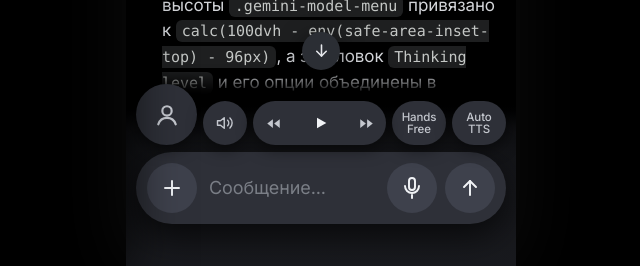
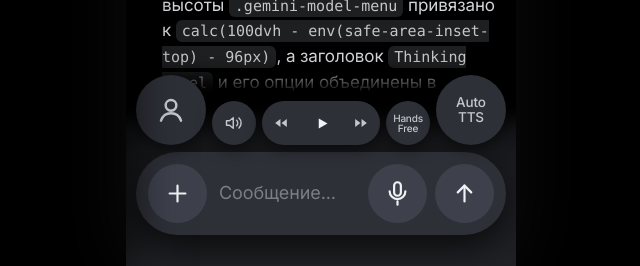
Before and after one commit to dspccv/client-app, a plain HTML site: page index.html in a window 1280 px wide. Shown: the part 534-800 px from the top of the page, without its empty margins (319-959 px from the left). Drawn offline with Linux system fonts and the light colour scheme; no server answers; a web font is replaced by a local one.

Commit message:
Add files via upload

```diff
--- a/index.html
+++ b/index.html
@@ -773,7 +773,7 @@
       overscroll-behavior-y: contain;
       touch-action: pan-y;
       background-color: var(--bg);
-      padding: 8px 16px 34px;
+      padding: 8px 16px 43px;
       display: flex;
       flex-direction: column;
       gap: 20px;
@@ -1054,61 +1054,61 @@
       background: transparent;
       pointer-events: none;
       padding-top: 4px;
-      padding-bottom: max(42px, calc(env(safe-area-inset-bottom, 0px) + 16px));
+      padding-bottom: max(31px, calc(env(safe-area-inset-bottom, 0px) + 5px));
       display: flex;
       flex-direction: column;
     }
 
-    /* Full-width cool slate-graphite gradient plaque starting flush at top of 44px button row (top: 21px = bottom of .chat-feed):
+    /* Full-width cool whitish-slate gradient plaque (+15% lighter) starting flush at top of 44px row (top: 30px = bottom of .chat-feed):
        - Spread higher behind composer & lower half of upper buttons, melting into #000000 around the 50% midline (22px) -> never overlaps native iOS scrollbar */
     .bottom-dock::before {
       content: "";
       position: absolute;
       left: 0;
       right: 0;
-      top: 21px;
+      top: 30px;
       bottom: 0;
       z-index: -1;
       pointer-events: none;
       background:
         linear-gradient(
           to bottom,
-          rgba(62, 65, 76, 0) 0px,
-          rgba(62, 65, 76, 0.035) 10px,
-          rgba(62, 65, 76, 0.11) 18px,
-          rgba(62, 65, 76, 0.18) 24px,
-          rgba(62, 65, 76, 0.255) 34px,
-          rgba(62, 65, 76, 0.31) 50px,
-          rgba(62, 65, 76, 0.35) 88px,
-          rgba(62, 65, 76, 0.40) 100%
+          rgba(70, 73, 82, 0) 0px,
+          rgba(70, 73, 82, 0.04) 10px,
+          rgba(70, 73, 82, 0.127) 18px,
+          rgba(70, 73, 82, 0.207) 24px,
+          rgba(70, 73, 82, 0.293) 34px,
+          rgba(70, 73, 82, 0.357) 50px,
+          rgba(70, 73, 82, 0.403) 88px,
+          rgba(70, 73, 82, 0.46) 100%
         ),
         #000000;
     }
 
-    /* Silky 11-stop eased black text fade strictly inside current bounds (left/right: 10px, top: -16px, height: 37px)
-       so scrolled text melts smoothly behind the protruding Persona circle without touching the scrollbar */
+    /* Silky 11-stop eased black text fade strictly inside text column (left/right: 10px, top: -16px, height: 46px -> 30px)
+       so scrolled text melts smoothly behind the protruding 70px Persona & Auto TTS circles without touching the scrollbar */
     .bottom-dock::after {
       content: "";
       position: absolute;
       left: 10px;
       right: 10px;
       top: -16px;
-      height: 37px;
+      height: 46px;
       z-index: -1;
       pointer-events: none;
       background: linear-gradient(
         to bottom,
         rgba(0, 0, 0, 0) 0px,
-        rgba(0, 0, 0, 0.022) 4px,
-        rgba(0, 0, 0, 0.097) 8px,
-        rgba(0, 0, 0, 0.223) 12px,
-        rgba(0, 0, 0, 0.388) 16px,
-        rgba(0, 0, 0, 0.568) 20px,
-        rgba(0, 0, 0, 0.738) 24px,
-        rgba(0, 0, 0, 0.876) 28px,
-        rgba(0, 0, 0, 0.964) 32px,
-        rgba(0, 0, 0, 0.995) 35px,
-        #000000 37px
+        rgba(0, 0, 0, 0.023) 5px,
+        rgba(0, 0, 0, 0.098) 10px,
+        rgba(0, 0, 0, 0.226) 15px,
+        rgba(0, 0, 0, 0.392) 20px,
+        rgba(0, 0, 0, 0.573) 25px,
+        rgba(0, 0, 0, 0.743) 30px,
+        rgba(0, 0, 0, 0.880) 35px,
+        rgba(0, 0, 0, 0.967) 40px,
+        rgba(0, 0, 0, 0.992) 43px,
+        #000000 46px
       );
     }
 
@@ -1229,20 +1229,20 @@
       font-weight: 500;
     }
 
-    /* Circular 61x61 Persona / Agent Avatar Button (r = 30.5px, avg of 25px plus & 36px composer) */
+    /* Circular 70x70 Persona / Agent Avatar Button (+15% from 61px) */
     .t2-persona {
-      width: 61px;
-      height: 61px;
-      min-width: 61px;
-      min-height: 61px;
+      width: 70px;
+      height: 70px;
+      min-width: 70px;
+      min-height: 70px;
       padding: 0;
       border-radius: 50%;
       overflow: hidden;
     }
 
     .t2-persona svg {
-      width: 28px;
-      height: 28px;
+      width: 32px;
+      height: 32px;
       flex-shrink: 0;
       stroke: currentColor;
       fill: none;
@@ -1337,7 +1337,7 @@
     }
 
     .t2-scrub-btn {
-      width: 34px;
+      width: 32px;
       height: 38px;
       border-radius: 9999px;
       color: var(--menu-text);
@@ -1355,20 +1355,20 @@
     }
 
     .t2-scrub-btn svg {
+      width: 14px;
+      height: 14px;
+      fill: currentColor;
+      stroke: none;
+    }
+
+    .t2-scrub-play {
+      width: 34px;
+      color: var(--menu-active-text);
+    }
+
+    .t2-scrub-play svg {
       width: 15px;
       height: 15px;
-      fill: currentColor;
-      stroke: none;
-    }
-
-    .t2-scrub-play {
-      width: 36px;
-      color: var(--menu-active-text);
-    }
-
-    .t2-scrub-play svg {
-      width: 16px;
-      height: 16px;
       transform: translateX(1px);
     }
 
@@ -1376,27 +1376,43 @@
       transform: none;
     }
 
-    /* Compact Equal-Width Right Pills: Hands Free & Auto TTS */
+    /* Right Circular Mode Buttons: Hands Free (44x44 circle) & Auto TTS (70x70 circle matching Persona) */
     .t2-mode-pill {
-      width: 54px;
-      min-width: 54px;
-      height: var(--menu-item-h);
-      min-height: var(--menu-item-h);
-      padding: 0 6px;
-      border-radius: 9999px;
-      font-size: 11.5px;
+      padding: 0 4px;
+      border-radius: 50%;
       font-weight: 500;
-      line-height: 1.06;
-      letter-spacing: -0.01em;
       text-align: center;
       white-space: normal;
       flex-direction: column;
       gap: 0;
+      overflow: hidden;
+    }
+
+    .t2-handsfree {
+      width: var(--menu-item-h);
+      min-width: var(--menu-item-h);
+      height: var(--menu-item-h);
+      min-height: var(--menu-item-h);
+      padding: 0 2px;
+      font-size: 10px;
+      line-height: 1.04;
+      letter-spacing: -0.02em;
+    }
+
+    .t2-autotts {
+      width: 70px;
+      min-width: 70px;
+      height: 70px;
+      min-height: 70px;
+      padding: 0 6px;
+      font-size: 13.5px;
+      line-height: 1.12;
+      letter-spacing: -0.01em;
     }
 
     .t2-mode-label {
       display: block;
-      line-height: 1.08;
+      line-height: inherit;
     }
 
     @media (max-width: 380px) {
@@ -1404,17 +1420,11 @@
         --t2-gap: 5px;
         padding: 0 8px;
       }
-      .t2-mode-pill {
-        width: 50px;
-        min-width: 50px;
-        font-size: 11px;
-        padding: 0 4px;
-      }
       .t2-scrub-btn {
-        width: 30px;
+        width: 28px;
       }
       .t2-scrub-play {
-        width: 34px;
+        width: 32px;
       }
     }
 
@@ -1872,18 +1882,18 @@
     }
 
     /* ==========================================================================
-       4D. FLOATING COMPOSER CAPSULE (#2e3038, 50px #3e414c BUTTONS)
+       4D. FLOATING COMPOSER CAPSULE (#2e3038, +15% -> 83px height, 59px #3e414c BUTTONS)
        ========================================================================== */
     .composer-capsule {
       pointer-events: auto;
       margin: 0 10px;
-      min-height: 72px;
-      border-radius: 36px;
+      min-height: 83px;
+      border-radius: 41.5px;
       background-color: var(--surface-composer);
       box-shadow: 0 12px 34px rgba(0, 0, 0, 0.65);
-      padding: 11px;
+      padding: 12px;
       display: grid;
-      grid-template-columns: 50px minmax(0, 1fr) 50px 50px;
+      grid-template-columns: 59px minmax(0, 1fr) 59px 59px;
       grid-template-areas: "plus input mic send";
       align-items: center;
       gap: 8px;
@@ -1893,10 +1903,10 @@
     }
 
     .composer-capsule.is-expanded {
-      border-radius: 26px;
-      padding: 13px 11px 10px;
-      grid-template-columns: 50px minmax(0, 1fr) 50px 50px;
-      grid-template-rows: auto 50px;
+      border-radius: 30px;
+      padding: 14px 12px 11px;
+      grid-template-columns: 59px minmax(0, 1fr) 59px 59px;
+      grid-template-rows: auto 59px;
       grid-template-areas:
         "input input input input"
         "plus  .     mic   send";
@@ -1924,8 +1934,8 @@
     }
 
     .cap-btn {
-      width: 50px;
-      height: 50px;
+      width: 59px;
+      height: 59px;
       flex-shrink: 0;
       border-radius: 50%;
       background-color: var(--composer-btn);
@@ -1942,8 +1952,8 @@
     }
 
     .cap-btn svg {
-      width: 24px;
-      height: 24px;
+      width: 27px;
+      height: 27px;
       stroke: currentColor;
       fill: none;
       stroke-width: 1.95;
@@ -2675,7 +2685,7 @@
     .toast {
       position: absolute;
       left: 50%;
-      bottom: calc(max(20px, env(safe-area-inset-bottom, 0px)) + 168px);
+      bottom: calc(max(20px, env(safe-area-inset-bottom, 0px)) + 177px);
       transform: translateX(-50%) translateY(10px);
       z-index: 95;
       background-color: #282b33;
```
Also changed, not shown: app.js.
